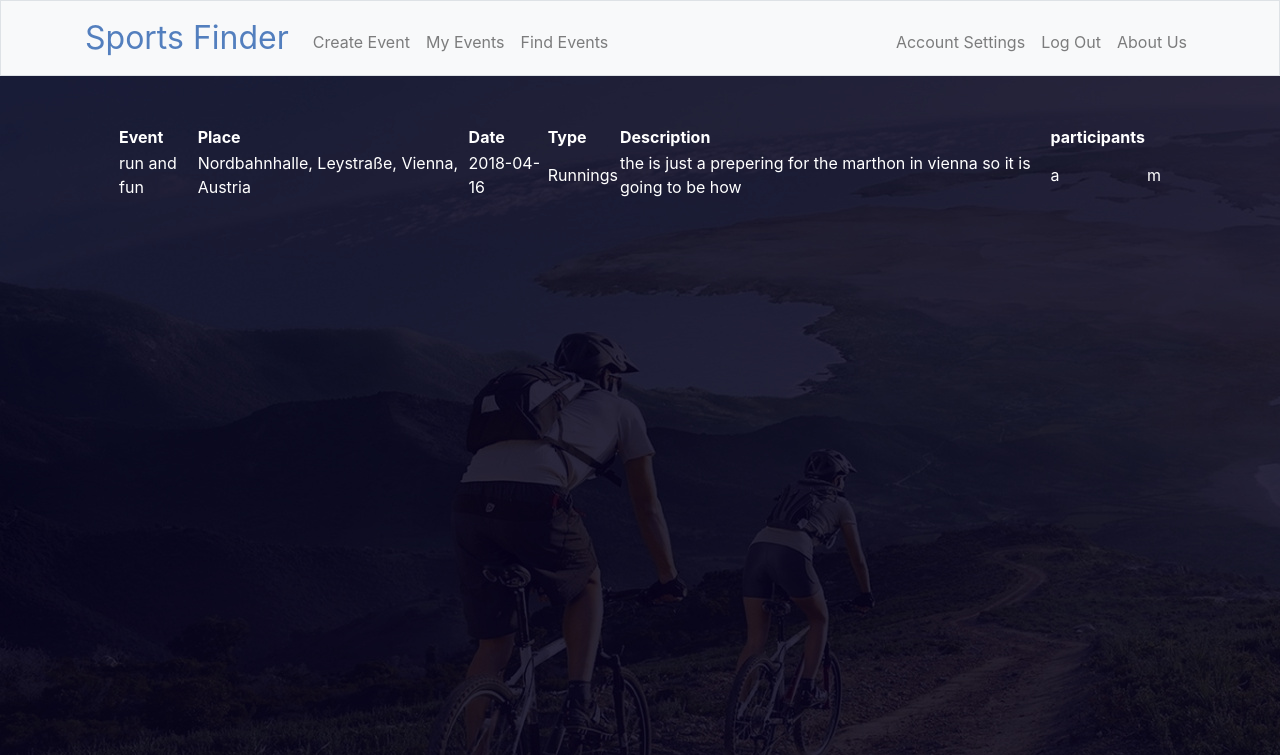
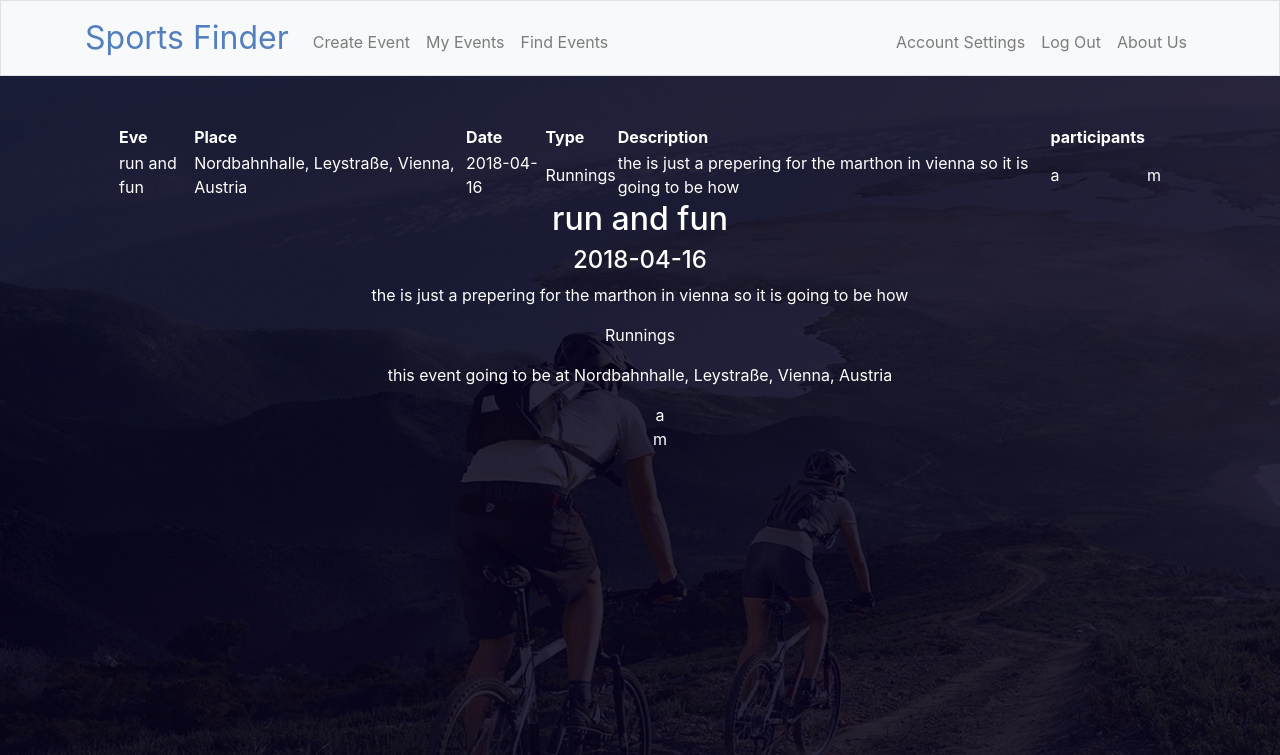
Before and after one commit to mohammmod/final_projectcs50, a Flask app: page /event/118 in a window 1280 px wide. Shown: the top 755 px of the page. Run offline with Flask 2, Linux system fonts and the light colour scheme; a user stored in the database is signed in; parts of the project's set-up code (start-up, migrations or seed data) failed here and were passed over; some libraries are stand-ins or nearby versions.

Commit message:
adding some stuff

```diff
--- a/application.py
+++ b/application.py
@@ -8,6 +8,9 @@ from helpers import apology, login_required,check_time ,allowed_file
 from data_base import User_Data
 import os
 import smtplib
+import datetime
+from datetime import datetime as dt
+from dateutil.parser import parse
 
 server = smtplib.SMTP('smtp.gmail.com', 587)
 server.starttls()
@@ -196,7 +199,7 @@ def createvent():
         if not eventDate:
             return apology("please enter the event date")
 
-        if not eventPlace:
+        if not eventPlace and not eventPlace.find("vienna"):
             return apology("please enter the event place")
         options = ["Football","Basketball","Runnings", "WinterSports","Climbing","Biking","Soccer"]
         if not eventType in options:
@@ -239,6 +242,7 @@ def eventspage():
             flash("there are no events yet")
             return render_template("start.html")
 
+
         # knowing which event the user wants to join
         wanted_event = request.form.get("join")
 
@@ -257,6 +261,11 @@ def eventspage():
         flash("you're in!")
         return render_template("eventspage.html", events = events)
     else:
+        now = datetime.datetime.now()
+        for event in events:
+            if parse(event["date"]) <now :
+                sql_man.delete_event(event["id"])
+
         return render_template("eventspage.html", events = events)
 
 @app.route("/mypage", methods=["GET", "POST"])
--- a/data_base.py
+++ b/data_base.py
@@ -59,7 +59,7 @@ class User_Data:
         return self.db.execute("DELETE FROM user_events WHERE user_id = :id and event_id = :event_id", id = id, event_id = event_id)
 
     def delete_event(self,event_id):
-        return self.db.execute("DELETE FROM events WHERE index_id = :event_id",  event_id = event_id)
+        return self.db.execute("DELETE FROM events WHERE id = :event_id",  event_id = event_id)
 
     def show_details(self, event_id):
         return self.db.execute("SELECT * FROM events WHERE index_id = :event_id", event_id = event_id)
--- a/static/styles.css
+++ b/static/styles.css
@@ -40,10 +40,9 @@ main img
 body {
     height: 100%;
     color :#fff;
+    background-image:url(../../static/Images/dark.jpg);
     background-repeat: no-repeat;
     /*background-position: center;*/
-
-
 
 }
 
@@ -143,6 +142,13 @@ body {
     justify-content: space-between;
 }
 
+.participant li{
+    display:flex;
+    justify-content: space-around;
+
+
+}
+
 .team div, .team p {
     text-align: center;
 }
--- a/templates/event.html
+++ b/templates/event.html
@@ -12,7 +12,7 @@
     <table style="width:100%" class="table_style">
         <thead>
           <tr>
-            <th>Event</th>
+            <th>Eve</th>
             <th>Place</th>
             <th>Date</th>
             <th>Type</th>
@@ -33,5 +33,18 @@
           </tr>
         </tbody>
     </table>
+
+ <center>  <h2>{{ event[0]["eventname"] }}</h2>
+<h4>{{ event[0]["date"] }}</h4>
+<p>{{ event[0]["description"] }}</p>
+<p>{{ event[0]["type"] }}</p>
+<p>this event going to be at {{ event[0]["place"] }}</p></center>
+<div id="participant" class="participant">
+<ul>
+  {% for participant in participants %}
+    <li>{{ participant["user_name"] }}</li>
+  {% endfor %}
+</ul>
+</div>
 </form>
 {% endblock %}
```
Also changed, not shown: sport.db.
